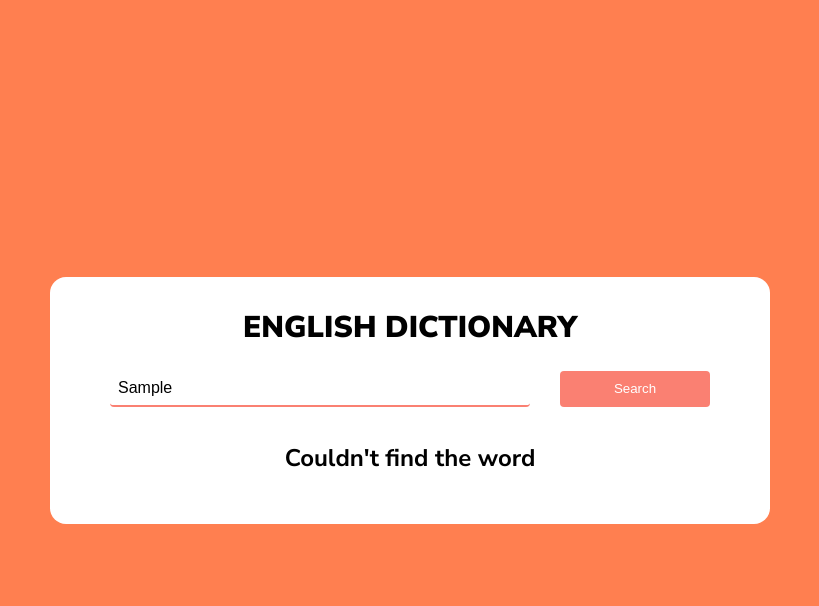
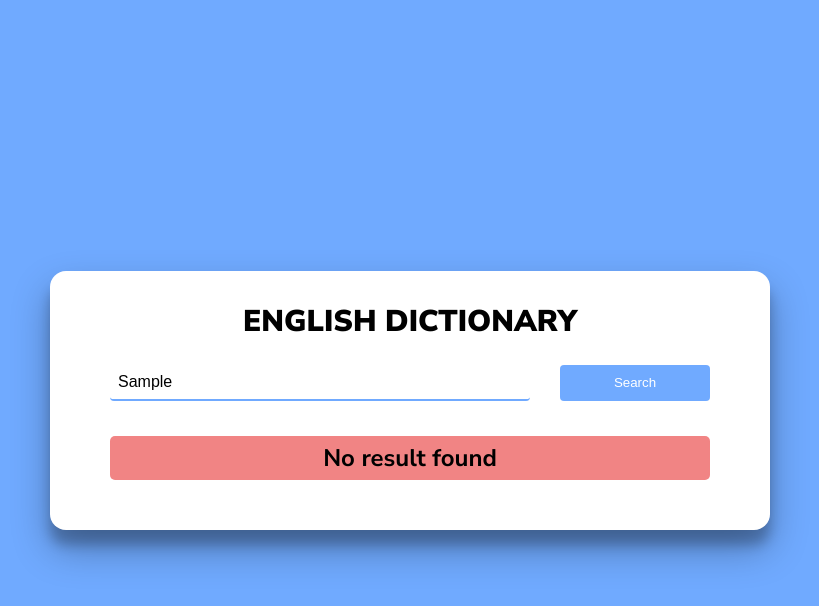
Before and after one commit to SilviaPradaR/dictionary-api, a website: page index.html in a window 1280 px wide. Both pictures are taken after typing "Sample" into the empty fields and a click on the button "Search". Shown: the whole page, without its empty margins (230-1049 px from the left). Drawn offline with Linux system fonts and the light colour scheme; no server answers.

Commit message:
modified background and error message appearance

```diff
--- a/public/assets/css/style.css
+++ b/public/assets/css/style.css
@@ -8,7 +8,7 @@ body{
     justify-content: center;
     align-items: center;
     min-height: 100vh;
-    background-color: coral;
+    background-color: #70aaff;
     font-family: "Nunito Sans", sans-serif;
 }
 .container{
@@ -16,6 +16,7 @@ body{
     width: 90vmin;
     padding: 30px 60px 50px;
     border-radius: 16px;
+    box-shadow: rgba(0, 0, 0, 0.3) 0px 19px 38px, rgba(0, 0, 0, 0.22) 0px 15px 12px;
 }
 .container h2{
     text-align: center;
@@ -35,16 +36,19 @@ body{
     outline: none;
     border-radius: 4px;
     font-size: 16px;
-    border-bottom: 2px solid salmon;
+    border-bottom: 2px solid #70aaff;
 }
 .search-form button {
-    background-color: salmon;
+    background-color: #70aaff;
     padding: 5px 0px;
     width: 25%;
     border: none;
     border-radius: 4px;
     color: #fff;
     cursor: pointer;
+}
+.search-form button:hover {
+    background-color: #0563bf;
 }
 .result h3 {
     font-size: 28px;
@@ -67,4 +71,7 @@ body{
     text-align: center;
     margin-top: 35px;
     font-size: 24px;
+    background-color: rgb(241, 132, 132);
+    padding: 6px;
+    border-radius: 5px;
 }
--- a/public/assets/js/index.js
+++ b/public/assets/js/index.js
@@ -43,7 +43,7 @@ async function getData(word) {
         sound.src = soundSrc;
     } catch (error) {
         search_result.innerHTML = `
-            <h3 class="error">Couldn't find the word</h3>
+            <h3 class="error">No result found</h3>
         `
     }
 }
```
